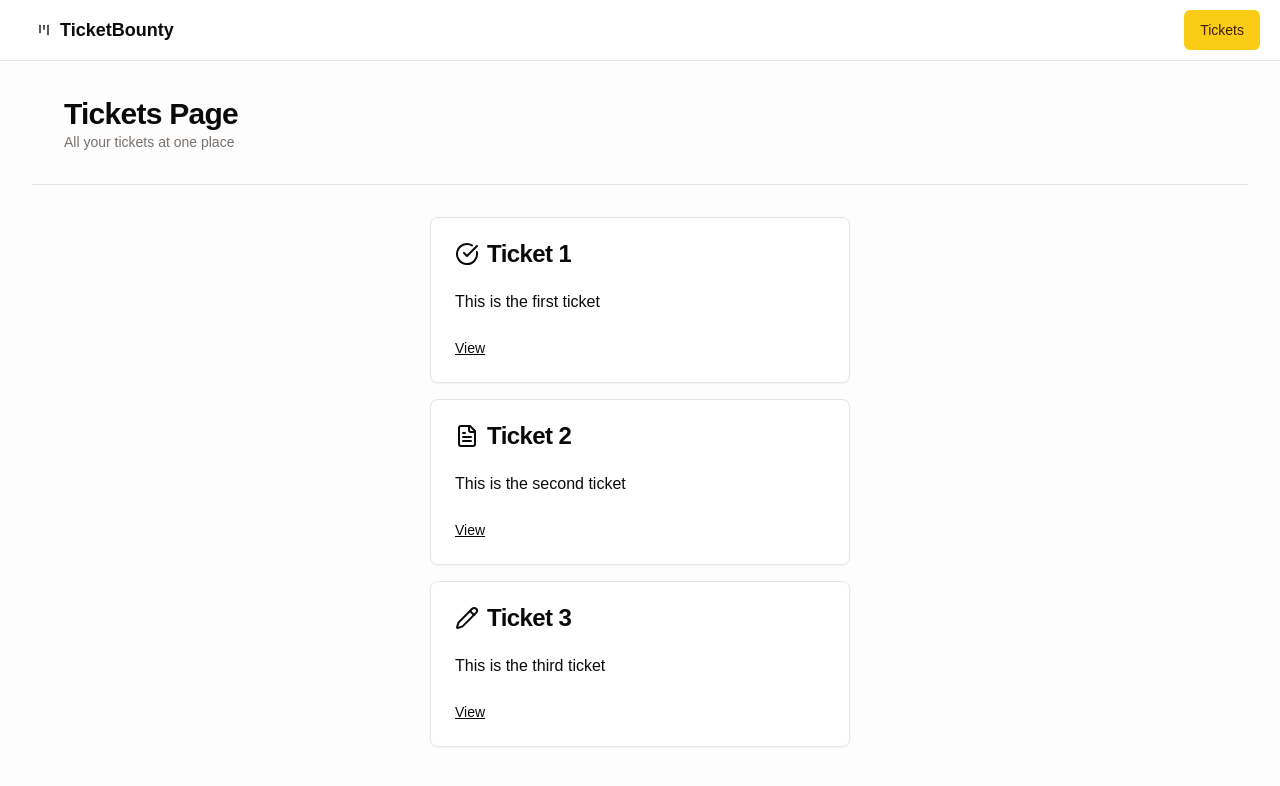
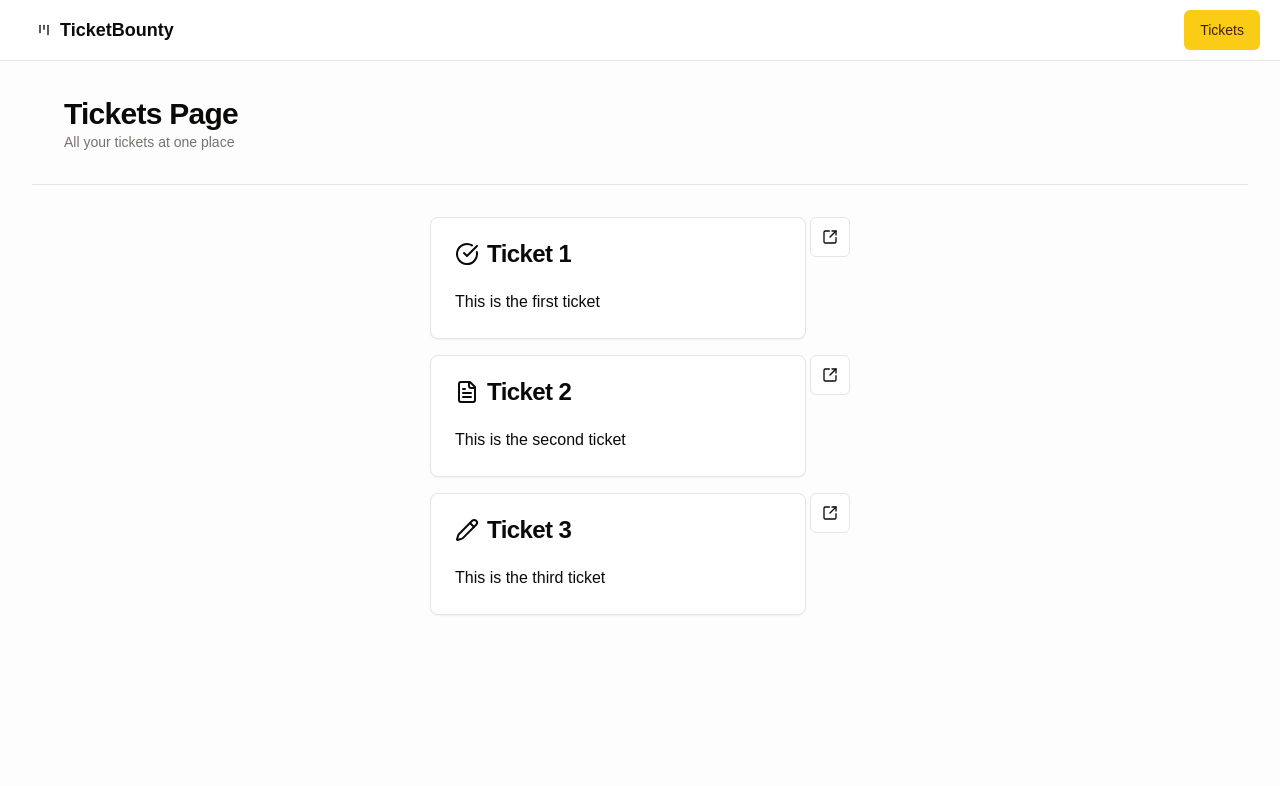
Before and after one commit to mkhmbtv/bountix, a Next.js app: page /tickets in a window 1280 px wide. Shown: the top 786 px of the page. Built offline with nearby package versions, Linux system fonts and the light colour scheme.

Commit message:
Extract ticket feature and refine ticket item display

```diff
--- a/src/app/tickets/[ticketId]/page.tsx
+++ b/src/app/tickets/[ticketId]/page.tsx
@@ -2,6 +2,7 @@
 import { Placeholder } from "@/components/placeholder";
 import { Button } from "@/components/ui/button";
 import { initialTickets } from "@/data";
+import { TicketItem } from "@/features/ticket/components/ticket-item";
 import { ticketsPath } from "@/paths";
 
 const TicketPage = async ({
@@ -26,9 +27,8 @@
   }
 
   return (
-    <div>
-      <h2 className="text-lg">{ticket.title}</h2>
-      <p className="text-sm">{ticket.content}</p>
+    <div className="animate-fade-from-top flex justify-center">
+      <TicketItem ticket={ticket} isDetail />
     </div>
   );
 };
--- a/src/app/tickets/page.tsx
+++ b/src/app/tickets/page.tsx
@@ -1,21 +1,6 @@
-import { LucideCheckCircle, LucideFileText, LucidePencil } from "lucide-react";
-import Link from "next/link";
 import { Heading } from "@/components/heading";
-import {
-  Card,
-  CardContent,
-  CardFooter,
-  CardHeader,
-  CardTitle,
-} from "@/components/ui/card";
 import { initialTickets } from "@/data";
-import { ticketPath } from "@/paths";
-
-const TICKET_ICONS = {
-  OPEN: <LucideFileText />,
-  DONE: <LucideCheckCircle />,
-  IN_PROGRESS: <LucidePencil />,
-};
+import { TicketItem } from "@/features/ticket/components/ticket-item";
 
 const TicketsPage = () => {
   return (
@@ -24,26 +9,9 @@
         title="Tickets Page"
         description="All your tickets at one place"
       />
-      <div className="flex flex-1 flex-col items-center gap-y-4">
+      <div className="animate-fade-from-top flex flex-1 flex-col items-center gap-y-4">
         {initialTickets.map((ticket) => (
-          <Card key={ticket.id} className="w-full max-w-[420px]">
-            <CardHeader>
-              <CardTitle className="flex gap-x-2">
-                <span>{TICKET_ICONS[ticket.status]}</span>
-                <span className="truncate">{ticket.title}</span>
-              </CardTitle>
-            </CardHeader>
-            <CardContent>
-              <p className="line-clamp-3 whitespace-break-spaces">
-                {ticket.content}
-              </p>
-            </CardContent>
-            <CardFooter>
-              <Link href={ticketPath(ticket.id)} className="text-sm underline">
-                View
-              </Link>
-            </CardFooter>
-          </Card>
+          <TicketItem key={ticket.id} ticket={ticket} />
         ))}
       </div>
     </div>
--- /dev/null
+++ b/src/features/ticket/components/ticket-item.tsx
@@ -0,0 +1,56 @@
+import { LucideSquareArrowOutUpRight } from "lucide-react";
+import Link from "next/link";
+import { Button } from "@/components/ui/button";
+import { Card, CardContent, CardHeader, CardTitle } from "@/components/ui/card";
+import { TICKET_ICONS } from "@/features/ticket/constants";
+import { cn } from "@/lib/utils";
+import { ticketPath } from "@/paths";
+import { Ticket } from "../types";
+
+type TicketItemProps = {
+  ticket: Ticket;
+  isDetail?: boolean;
+};
+
+const TicketItem = ({ ticket, isDetail }: TicketItemProps) => {
+  const detailButton = (
+    <Button variant="outline" size="icon" asChild>
+      <Link href={ticketPath(ticket.id)}>
+        <LucideSquareArrowOutUpRight className="h-4 w-4" />
+        <span className="sr-only">View</span>
+      </Link>
+    </Button>
+  );
+  return (
+    <div
+      className={cn("flex w-full gap-x-1", {
+        "max-w-[420px]": !isDetail,
+        "max-w-[580px]": isDetail,
+      })}
+    >
+      <Card key={ticket.id} className="flex-1">
+        <CardHeader>
+          <CardTitle className="flex gap-x-2">
+            <span>{TICKET_ICONS[ticket.status]}</span>
+            <span className="truncate">{ticket.title}</span>
+          </CardTitle>
+        </CardHeader>
+        <CardContent>
+          <p
+            className={cn(
+              "whitespace-break-spaces",
+              !isDetail && "line-clamp-3",
+            )}
+          >
+            {ticket.content}
+          </p>
+        </CardContent>
+      </Card>
+      {isDetail ? null : (
+        <div className="flex flex-col gap-y-1">{detailButton}</div>
+      )}
+    </div>
+  );
+};
+
+export { TicketItem };
--- /dev/null
+++ b/src/features/ticket/constants.tsx
@@ -0,0 +1,7 @@
+import { LucideCheckCircle, LucideFileText, LucidePencil } from "lucide-react";
+
+export const TICKET_ICONS = {
+  OPEN: <LucideFileText />,
+  DONE: <LucideCheckCircle />,
+  IN_PROGRESS: <LucidePencil />,
+};
--- /dev/null
+++ b/src/features/ticket/types.ts
@@ -0,0 +1,8 @@
+export type TicketStatus = "OPEN" | "DONE" | "IN_PROGRESS";
+
+export type Ticket = {
+  id: string;
+  title: string;
+  content: string;
+  status: TicketStatus;
+};
--- a/tailwind.config.ts
+++ b/tailwind.config.ts
@@ -6,57 +6,67 @@
     "./src/pages/**/*.{js,ts,jsx,tsx,mdx}",
     "./src/components/**/*.{js,ts,jsx,tsx,mdx}",
     "./src/app/**/*.{js,ts,jsx,tsx,mdx}",
+    "./src/features/**/*.{js,ts,jsx,tsx,mdx}",
   ],
   theme: {
     extend: {
       colors: {
-  			background: 'hsl(var(--background))',
-  			foreground: 'hsl(var(--foreground))',
+        background: "hsl(var(--background))",
+        foreground: "hsl(var(--foreground))",
         card: {
-  				DEFAULT: 'hsl(var(--card))',
-  				foreground: 'hsl(var(--card-foreground))'
+          DEFAULT: "hsl(var(--card))",
+          foreground: "hsl(var(--card-foreground))",
         },
         popover: {
-  				DEFAULT: 'hsl(var(--popover))',
-  				foreground: 'hsl(var(--popover-foreground))'
+          DEFAULT: "hsl(var(--popover))",
+          foreground: "hsl(var(--popover-foreground))",
         },
         primary: {
-  				DEFAULT: 'hsl(var(--primary))',
-  				foreground: 'hsl(var(--primary-foreground))'
+          DEFAULT: "hsl(var(--primary))",
+          foreground: "hsl(var(--primary-foreground))",
         },
         secondary: {
-  				DEFAULT: 'hsl(var(--secondary))',
-  				foreground: 'hsl(var(--secondary-foreground))'
+          DEFAULT: "hsl(var(--secondary))",
+          foreground: "hsl(var(--secondary-foreground))",
         },
         muted: {
-  				DEFAULT: 'hsl(var(--muted))',
-  				foreground: 'hsl(var(--muted-foreground))'
+          DEFAULT: "hsl(var(--muted))",
+          foreground: "hsl(var(--muted-foreground))",
         },
         accent: {
-  				DEFAULT: 'hsl(var(--accent))',
-  				foreground: 'hsl(var(--accent-foreground))'
+          DEFAULT: "hsl(var(--accent))",
+          foreground: "hsl(var(--accent-foreground))",
         },
         destructive: {
-  				DEFAULT: 'hsl(var(--destructive))',
-  				foreground: 'hsl(var(--destructive-foreground))'
+          DEFAULT: "hsl(var(--destructive))",
+          foreground: "hsl(var(--destructive-foreground))",
         },
-  			border: 'hsl(var(--border))',
-  			input: 'hsl(var(--input))',
-  			ring: 'hsl(var(--ring))',
+        border: "hsl(var(--border))",
+        input: "hsl(var(--input))",
+        ring: "hsl(var(--ring))",
         chart: {
-  				'1': 'hsl(var(--chart-1))',
-  				'2': 'hsl(var(--chart-2))',
-  				'3': 'hsl(var(--chart-3))',
-  				'4': 'hsl(var(--chart-4))',
-  				'5': 'hsl(var(--chart-5))'
-  			}
+          "1": "hsl(var(--chart-1))",
+          "2": "hsl(var(--chart-2))",
+          "3": "hsl(var(--chart-3))",
+          "4": "hsl(var(--chart-4))",
+          "5": "hsl(var(--chart-5))",
+        },
       },
       borderRadius: {
-  			lg: 'var(--radius)',
-  			md: 'calc(var(--radius) - 2px)',
-  			sm: 'calc(var(--radius) - 4px)'
-  		}
-  	}
+        lg: "var(--radius)",
+        md: "calc(var(--radius) - 2px)",
+        sm: "calc(var(--radius) - 4px)",
+      },
+      keyframes: {
+        "fade-from-top": {
+          from: { opacity: "0", transform: "translateY(-16px)" },
+          to: { opacity: "1", transform: "translateY(0)" },
+        },
+      },
+      animation: {
+        "fade-from-top": "fade-from-top 0.5s ease-out",
+      },
+    },
   },
   plugins: [require("tailwindcss-animate")],
 } satisfies Config;
```
Also changed, not shown: 1 other file (tests, documents, lock files or other folders). Lines whose indentation alone changed are shown as unchanged.
